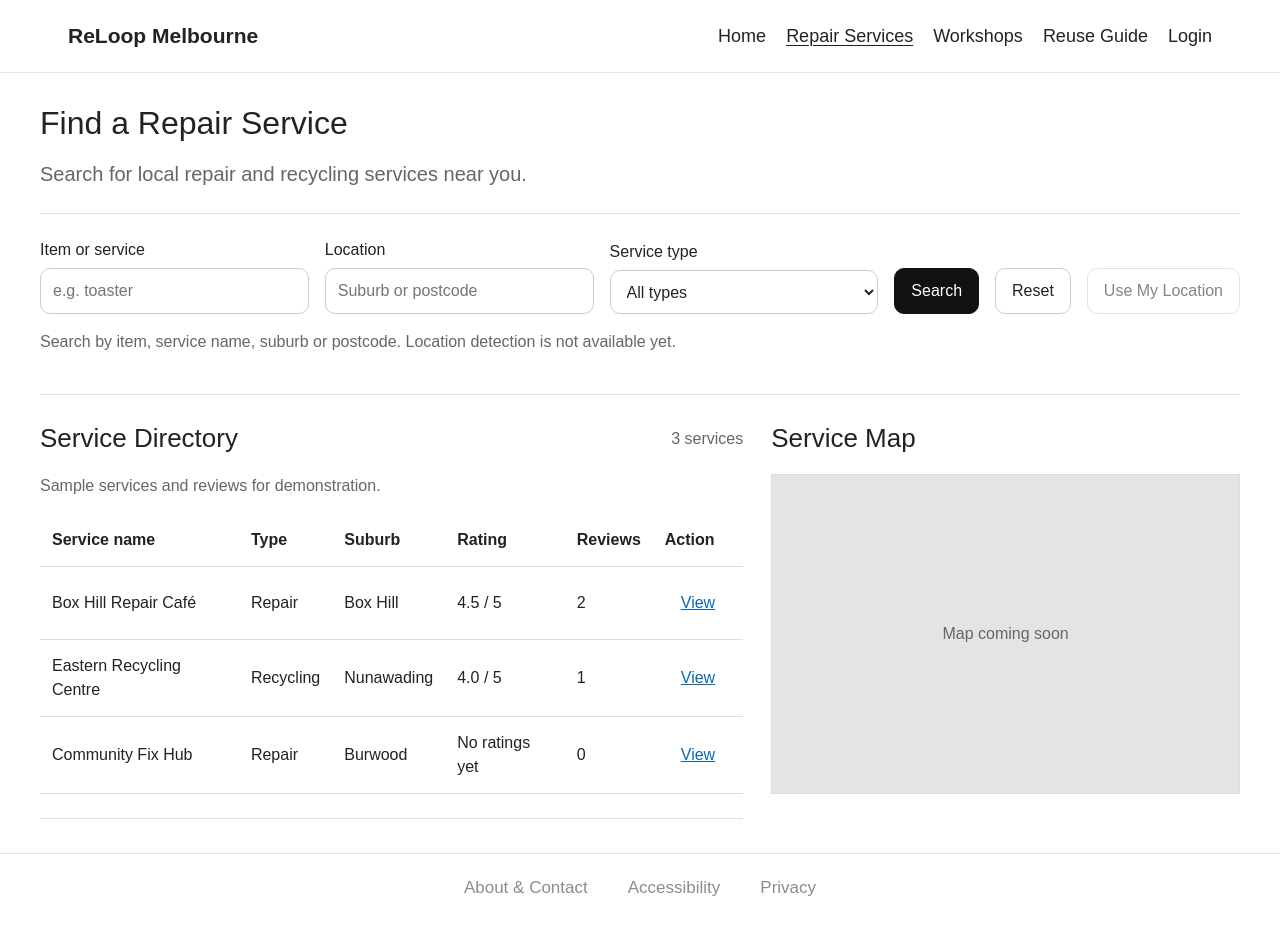
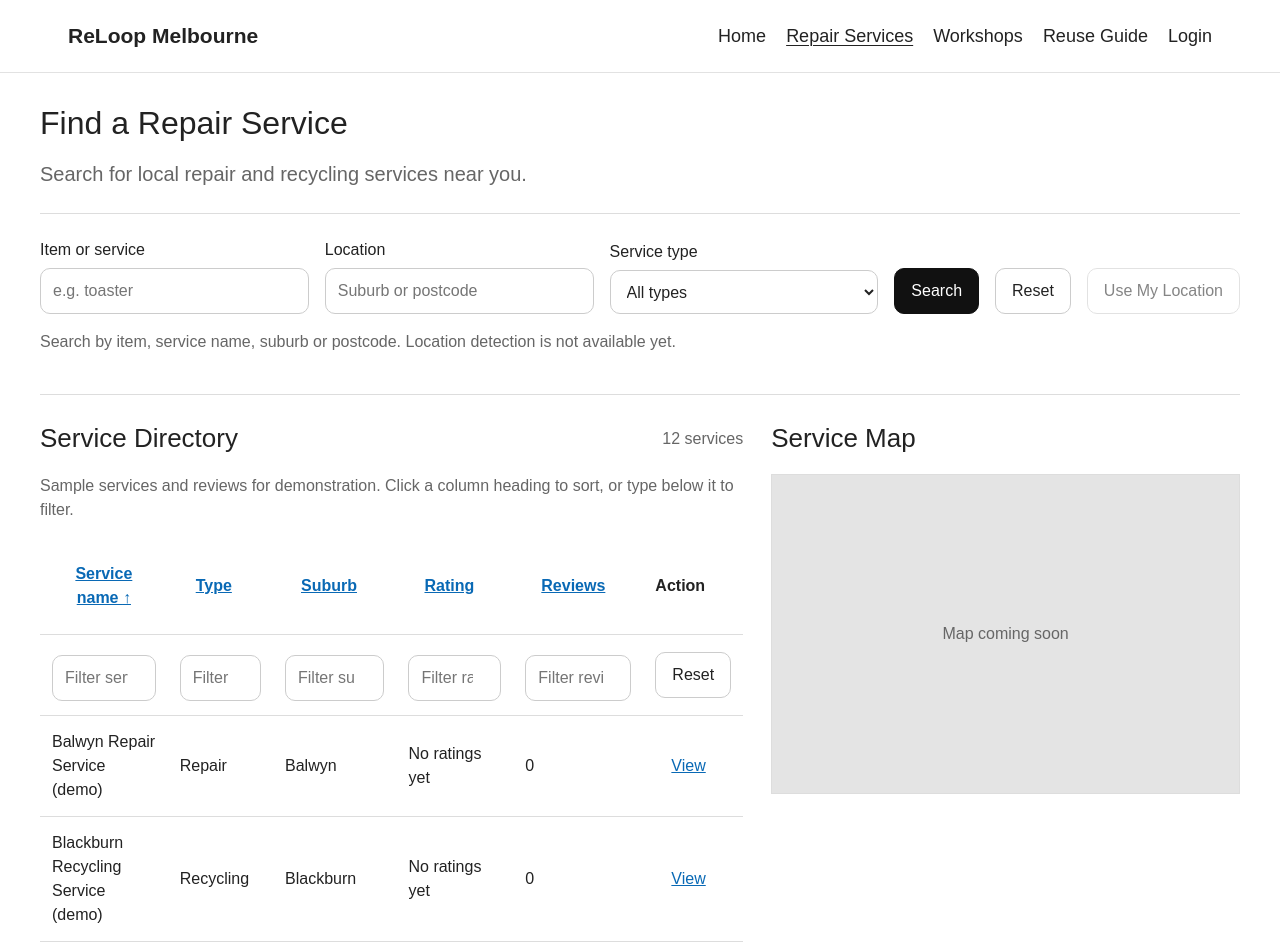
Before and after one commit to DarrenChouCN/reloop-melbourne, a Vue app: page /services in a window 1280 px wide. Shown: the top 952 px of the page. Before the commit the page ends 922 px from the top, so only its background shows below. Built offline with nearby package versions, Linux system fonts and the light colour scheme.

Commit message:
feat: add service table sorting filtering and pagination

```diff
--- a/src/data/services.json
+++ b/src/data/services.json
@@ -33,5 +33,86 @@
     "postcode": "3125",
     "items": ["Toaster", "Desk Lamp", "Electric Kettle", "Clothing", "Chair"],
     "description": "Learn how to repair everyday items with help from local volunteers."
+  },
+  {
+    "id": "demo-camberwell-repair",
+    "name": "Camberwell Repair Service (demo)",
+    "type": "Repair",
+    "suburb": "Camberwell",
+    "postcode": "3124",
+    "items": ["Toaster", "Desk Lamp", "Electric Kettle", "Clothing", "Chair"],
+    "description": "Fictional service for testing the directory. This is not a real provider."
+  },
+  {
+    "id": "demo-doncaster-recycling",
+    "name": "Doncaster Recycling Service (demo)",
+    "type": "Recycling",
+    "suburb": "Doncaster",
+    "postcode": "3108",
+    "items": ["Batteries", "Glass Bottles and Jars"],
+    "description": "Fictional service for testing the directory. This is not a real provider."
+  },
+  {
+    "id": "demo-richmond-repair",
+    "name": "Richmond Repair Service (demo)",
+    "type": "Repair",
+    "suburb": "Richmond",
+    "postcode": "3121",
+    "items": ["Toaster", "Desk Lamp", "Electric Kettle", "Clothing", "Chair"],
+    "description": "Fictional service for testing the directory. This is not a real provider."
+  },
+  {
+    "id": "demo-hawthorn-repair",
+    "name": "Hawthorn Repair Service (demo)",
+    "type": "Repair",
+    "suburb": "Hawthorn",
+    "postcode": "3122",
+    "items": ["Toaster", "Desk Lamp", "Electric Kettle", "Clothing", "Chair"],
+    "description": "Fictional service for testing the directory. This is not a real provider."
+  },
+  {
+    "id": "demo-glen-waverley-recycling",
+    "name": "Glen Waverley Recycling Service (demo)",
+    "type": "Recycling",
+    "suburb": "Glen Waverley",
+    "postcode": "3150",
+    "items": ["Batteries", "Glass Bottles and Jars"],
+    "description": "Fictional service for testing the directory. This is not a real provider."
+  },
+  {
+    "id": "demo-ringwood-repair",
+    "name": "Ringwood Repair Service (demo)",
+    "type": "Repair",
+    "suburb": "Ringwood",
+    "postcode": "3134",
+    "items": ["Toaster", "Desk Lamp", "Electric Kettle", "Clothing", "Chair"],
+    "description": "Fictional service for testing the directory. This is not a real provider."
+  },
+  {
+    "id": "demo-balwyn-repair",
+    "name": "Balwyn Repair Service (demo)",
+    "type": "Repair",
+    "suburb": "Balwyn",
+    "postcode": "3103",
+    "items": ["Toaster", "Desk Lamp", "Electric Kettle", "Clothing", "Chair"],
+    "description": "Fictional service for testing the directory. This is not a real provider."
+  },
+  {
+    "id": "demo-blackburn-recycling",
+    "name": "Blackburn Recycling Service (demo)",
+    "type": "Recycling",
+    "suburb": "Blackburn",
+    "postcode": "3130",
+    "items": ["Batteries", "Glass Bottles and Jars"],
+    "description": "Fictional service for testing the directory. This is not a real provider."
+  },
+  {
+    "id": "demo-vermont-repair",
+    "name": "Vermont Repair Service (demo)",
+    "type": "Repair",
+    "suburb": "Vermont",
+    "postcode": "3133",
+    "items": ["Toaster", "Desk Lamp", "Electric Kettle", "Clothing", "Chair"],
+    "description": "Fictional service for testing the directory. This is not a real provider."
   }
 ]
--- a/src/views/ServicesView.vue
+++ b/src/views/ServicesView.vue
@@ -14,18 +14,34 @@ const reviewForm = reactive({ rating: '', comment: '', hasUsedService: false })
 const route = useRoute()
 const searchForm = reactive({ keyword: '', location: '', type: '' })
 const searchFilters = reactive({ keyword: '', location: '', type: '' })
+const columns = [
+  { key: 'name', label: 'Service name' },
+  { key: 'type', label: 'Type' },
+  { key: 'suburb', label: 'Suburb' },
+  { key: 'rating', label: 'Rating' },
+  { key: 'reviews', label: 'Reviews' },
+]
+const columnFilters = reactive({ name: '', type: '', suburb: '', rating: '', reviews: '' })
+const sortKey = ref('name')
+const sortAscending = ref(true)
+const currentPage = ref(1)
+const pageSize = 10
 
 function searchServices() {
   searchFilters.keyword = searchForm.keyword.trim().toLowerCase()
   searchFilters.location = searchForm.location.trim().toLowerCase()
   searchFilters.type = searchForm.type
   selectedServiceId.value = null
+  currentPage.value = 1
 }
 
 function resetSearch() {
   searchForm.keyword = ''
   searchForm.location = ''
   searchForm.type = ''
+  for (const column of columns) columnFilters[column.key] = ''
+  sortKey.value = 'name'
+  sortAscending.value = true
   searchServices()
 }
 
@@ -33,9 +49,8 @@ function resetSearch() {
 watch(
   () => route.query.q,
   (keyword) => {
+    resetSearch()
     searchForm.keyword = typeof keyword === 'string' ? keyword : ''
-    searchForm.location = ''
-    searchForm.type = ''
     searchServices()
   },
   { immediate: true },
@@ -62,6 +77,57 @@ const serviceDirectory = computed(() => {
       ...service,
       summary: getRatingSummary(reviews.value.filter((review) => review.serviceId === service.id)),
     }))
+})
+
+function getColumnValue(service, key) {
+  if (key === 'rating') {
+    if (reviewError.value) return 'Unavailable'
+    return service.summary.count ? service.summary.average : 'No ratings yet'
+  }
+  if (key === 'reviews') return reviewError.value ? 'Unavailable' : service.summary.count
+  return service[key]
+}
+
+const tableResults = computed(() => {
+  const results = serviceDirectory.value.filter((service) =>
+    columns.every((column) => {
+      return String(getColumnValue(service, column.key))
+        .toLowerCase()
+        .includes(columnFilters[column.key].trim().toLowerCase())
+    }),
+  )
+  return results.sort((first, second) => {
+    const firstValue = getColumnValue(first, sortKey.value)
+    const secondValue = getColumnValue(second, sortKey.value)
+    const difference = ['rating', 'reviews'].includes(sortKey.value)
+      ? (Number(firstValue) || 0) - (Number(secondValue) || 0)
+      : String(firstValue).localeCompare(String(secondValue), 'en', { sensitivity: 'base' })
+    return sortAscending.value ? difference : -difference
+  })
+})
+const pageCount = computed(() => Math.max(1, Math.ceil(tableResults.value.length / pageSize)))
+const pageServices = computed(() => {
+  const start = (currentPage.value - 1) * pageSize
+  return tableResults.value.slice(start, start + pageSize)
+})
+
+function sortServices(key) {
+  sortAscending.value = sortKey.value === key ? !sortAscending.value : true
+  sortKey.value = key
+  currentPage.value = 1
+  selectedServiceId.value = null
+}
+
+watch(columnFilters, () => {
+  currentPage.value = 1
+  selectedServiceId.value = null
+})
+watch(currentPage, () => {
+  selectedServiceId.value = null
+})
+// A review update can change a rating filter's result count.
+watch(pageCount, (count) => {
+  currentPage.value = Math.min(currentPage.value, count)
 })
 
 const selectedService = computed(() => {
@@ -158,31 +224,70 @@ function formatDate(date) {
           <div class="section-heading">
             <h2 id="directory-heading">Service Directory</h2>
             <span class="muted" role="status"
-              >{{ serviceDirectory.length }}
-              {{ serviceDirectory.length === 1 ? 'service' : 'services' }}</span
+              >{{ tableResults.length }}
+              {{ tableResults.length === 1 ? 'service' : 'services' }}</span
             >
           </div>
-          <p class="muted">Sample services and reviews for demonstration.</p>
+          <p class="muted">
+            Sample services and reviews for demonstration. Click a column heading to sort, or type
+            below it to filter.
+          </p>
           <p v-if="reviewError" class="error-message" role="alert">{{ reviewError }}</p>
 
-          <div class="table-container" role="region" aria-label="Service directory" tabindex="0">
+          <div
+            class="table-container form-fields"
+            role="region"
+            aria-label="Service directory"
+            tabindex="0"
+          >
             <table>
               <thead>
                 <tr>
-                  <th scope="col">Service name</th>
-                  <th scope="col">Type</th>
-                  <th scope="col">Suburb</th>
-                  <th scope="col">Rating</th>
-                  <th scope="col">Reviews</th>
+                  <th
+                    v-for="column in columns"
+                    :key="column.key"
+                    scope="col"
+                    :aria-sort="
+                      sortKey === column.key ? (sortAscending ? 'ascending' : 'descending') : 'none'
+                    "
+                  >
+                    <button
+                      class="button view-button"
+                      type="button"
+                      :disabled="Boolean(reviewError) && ['rating', 'reviews'].includes(column.key)"
+                      @click="sortServices(column.key)"
+                    >
+                      {{ column.label }}
+                      <span v-if="sortKey === column.key" aria-hidden="true">{{
+                        sortAscending ? '↑' : '↓'
+                      }}</span>
+                    </button>
+                  </th>
                   <th scope="col">Action</th>
+                </tr>
+                <tr>
+                  <td v-for="column in columns" :key="column.key">
+                    <input
+                      v-model="columnFilters[column.key]"
+                      type="search"
+                      :aria-label="`Filter by ${column.label.toLowerCase()}`"
+                      :placeholder="`Filter ${column.label.toLowerCase()}`"
+                      :disabled="Boolean(reviewError) && ['rating', 'reviews'].includes(column.key)"
+                    />
+                  </td>
+                  <td>
+                    <button class="button secondary-button" type="button" @click="resetSearch">
+                      Reset
+                    </button>
+                  </td>
                 </tr>
               </thead>
               <tbody>
-                <tr v-if="!serviceDirectory.length">
+                <tr v-if="!tableResults.length">
                   <td colspan="6">No services found. Try another search or reset the filters.</td>
                 </tr>
                 <tr
-                  v-for="service in serviceDirectory"
+                  v-for="service in pageServices"
                   :key="service.id"
                   :class="{ 'selected-row': selectedServiceId === service.id }"
                 >
@@ -213,6 +318,28 @@ function formatDate(date) {
               </tbody>
             </table>
           </div>
+          <nav class="section-heading" aria-label="Service directory pages">
+            <button
+              class="button secondary-button"
+              type="button"
+              :disabled="currentPage === 1"
+              @click="currentPage--"
+            >
+              Previous
+            </button>
+            <p role="status">
+              Page {{ currentPage }} of {{ pageCount }} · {{ tableResults.length }} services · 10
+              per page
+            </p>
+            <button
+              class="button secondary-button"
+              type="button"
+              :disabled="currentPage === pageCount"
+              @click="currentPage++"
+            >
+              Next
+            </button>
+          </nav>
         </section>
 
         <section
```
